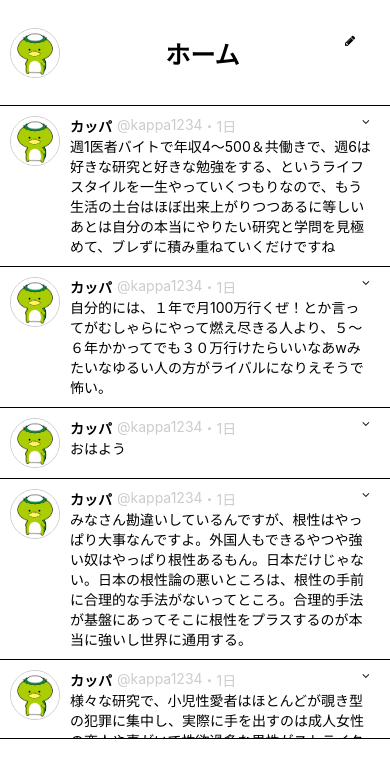
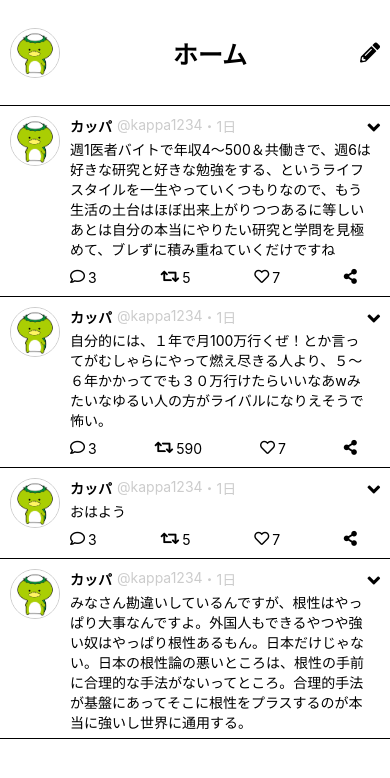
Before and after one commit to physphys/twi-type, a React Native app: screen / in a window 390 px wide. Shown: the top 778 px of the page. Built offline with nearby package versions, Linux system fonts and the light colour scheme.

Commit message:
Replace fontawesome with its version 5 and add some counts

```diff
--- a/components/Header.tsx
+++ b/components/Header.tsx
@@ -1,7 +1,7 @@
 import React from 'react'
 import { Component } from 'react';
 import { Alert, StyleSheet, View, Image, Text, TouchableOpacity } from 'react-native';
-import Icon from 'react-native-vector-icons/FontAwesome';
+import FontAwesome5 from 'react-native-vector-icons/FontAwesome5';
 
 export default class Header extends Component {
   openProfile = () => {
@@ -24,7 +24,7 @@ export default class Header extends Component {
         </TouchableOpacity>
         <Text style={styles.text}>ホーム</Text>
         <TouchableOpacity onPress={this.openProfile}>
-          <Icon name="pencil" style={styles.pencil} />
+          <FontAwesome5 name="pencil-alt" size={20} />
         </TouchableOpacity>
       </View>
     );
@@ -50,10 +50,6 @@ const styles = StyleSheet.create({
     borderWidth: 1,
     borderColor: '#ccc',
   },
-  pencil: {
-    height: 35,
-    width: 35,
-  },
   text: {
     fontSize: 25,
     fontWeight: 'bold',
--- a/components/Main.tsx
+++ b/components/Main.tsx
@@ -12,30 +12,45 @@ export default class Main extends Component {
             userName='カッパ'
             userId='kappa1234'
             postedBefore='1日'
+            replyCount={3}
+            retweetCount={5}
+            likeCount={7}
             tweet='週1医者バイトで年収4〜500＆共働きで、週6は好きな研究と好きな勉強をする、というライフスタイルを一生やっていくつもりなので、もう生活の土台はほぼ出来上がりつつあるに等しいあとは自分の本当にやりたい研究と学問を見極めて、ブレずに積み重ねていくだけですね'
           ></Tweet>
           <Tweet
             userName='カッパ'
             userId='kappa1234'
             postedBefore='1日'
+            replyCount={3}
+            retweetCount={590}
+            likeCount={7}
             tweet='自分的には、１年で月100万行くぜ！とか言ってがむしゃらにやって燃え尽きる人より、５〜６年かかってでも３０万行けたらいいなあwみたいなゆるい人の方がライバルになりえそうで怖い。'
           ></Tweet>
           <Tweet
             userName='カッパ'
             userId='kappa1234'
             postedBefore='1日'
+            replyCount={3}
+            retweetCount={5}
+            likeCount={7}
             tweet='おはよう'
           ></Tweet>
           <Tweet
             userName='カッパ'
             userId='kappa1234'
             postedBefore='1日'
+            replyCount={3}
+            retweetCount={5}
+            likeCount={7}
             tweet='みなさん勘違いしているんですが、根性はやっぱり大事なんですよ。外国人もできるやつや強い奴はやっぱり根性あるもん。日本だけじゃない。日本の根性論の悪いところは、根性の手前に合理的な手法がないってところ。合理的手法が基盤にあってそこに根性をプラスするのが本当に強いし世界に通用する。'
           ></Tweet>
           <Tweet
             userName='カッパ'
             userId='kappa1234'
             postedBefore='1日'
+            replyCount={3}
+            retweetCount={5}
+            likeCount={7}
             tweet='様々な研究で、小児性愛者はほとんどが覗き型の犯罪に集中し、実際に手を出すのは成人女性の恋人や妻がいて性欲過多な男性がストライクゾーンを広げているというのが何度も何度も立証されているのに、世間では目を背けたいだけですしのう。'
           ></Tweet>
         </ScrollView>
--- a/components/Tweet.tsx
+++ b/components/Tweet.tsx
@@ -1,17 +1,21 @@
 import React from 'react'
 import { Component } from 'react';
 import { StyleSheet, View, Image, Text, TouchableOpacity, Alert, } from 'react-native';
-import Icon from 'react-native-vector-icons/FontAwesome';
-
+import FontAwesome5 from 'react-native-vector-icons/FontAwesome5';
 
 interface Props {
   tweet: String,
   userName: String,
   userId: String,
   postedBefore: String,
+  replyCount: Number,
+  retweetCount: Number,
+  likeCount: Number,
 }
 
-interface State { }
+interface State {
+  isLiked?: Boolean,
+}
 
 export default class Tweet extends Component<Props, State> {
   constructor(props: Props) {
@@ -40,12 +44,37 @@ export default class Tweet extends Component<Props, State> {
             <Text style={styles.userId}>@{this.props.userId}</Text>
             <Text style={styles.postedBefore}>・{this.props.postedBefore}</Text>
             <TouchableOpacity onPress={this.actionForTweet} style={styles.arrowButton}>
-              <Icon name="angle-down" style={styles.arrow} />
+              <FontAwesome5 name="angle-down" size={20} />
             </TouchableOpacity>
           </View>
           <Text style={styles.tweetBody}>{this.props.tweet}</Text>
+          <View style={styles.tweetFooter}>
+            <View style={styles.tweetAction}>
+              <TouchableOpacity style={styles.tweetActionButton}>
+                <FontAwesome5 name={'comment'} size={15} />
+              </TouchableOpacity>
+              <Text>{this.props.replyCount}</Text>
+            </View>
+            <View style={styles.tweetAction}>
+              <TouchableOpacity style={styles.tweetActionButton}>
+                <FontAwesome5 name={'retweet'} size={15} />
+              </TouchableOpacity>
+              <Text>{this.props.retweetCount}</Text>
+            </View>
+            <View style={styles.tweetAction}>
+              <TouchableOpacity style={styles.tweetActionButton}>
+                <FontAwesome5 name={'heart'} size={15} />
+              </TouchableOpacity>
+              <Text>{this.props.likeCount}</Text>
+            </View>
+            <View style={styles.tweetAction}>
+              <TouchableOpacity style={styles.tweetActionButton}>
+                <FontAwesome5 name={'share-alt'} size={15} />
+              </TouchableOpacity>
+            </View>
+          </View>
         </View>
-      </View>
+      </View >
     );
   }
 }
@@ -83,14 +112,22 @@ const styles = StyleSheet.create({
   postedBefore: {
     color: '#ccc',
   },
-  arrow: {
-    height: 8,
-    width: 18,
-  },
   tweetBody: {
     paddingRight: 8,
+    paddingBottom: 10,
   },
   arrowButton: {
     marginLeft: 'auto',
   },
+  tweetFooter: {
+    flexDirection: 'row',
+    justifyContent: 'space-between',
+    paddingRight: 20,
+  },
+  tweetAction: {
+    flexDirection: 'row',
+  },
+  tweetActionButton: {
+    marginRight: 3,
+  },
 });
```
